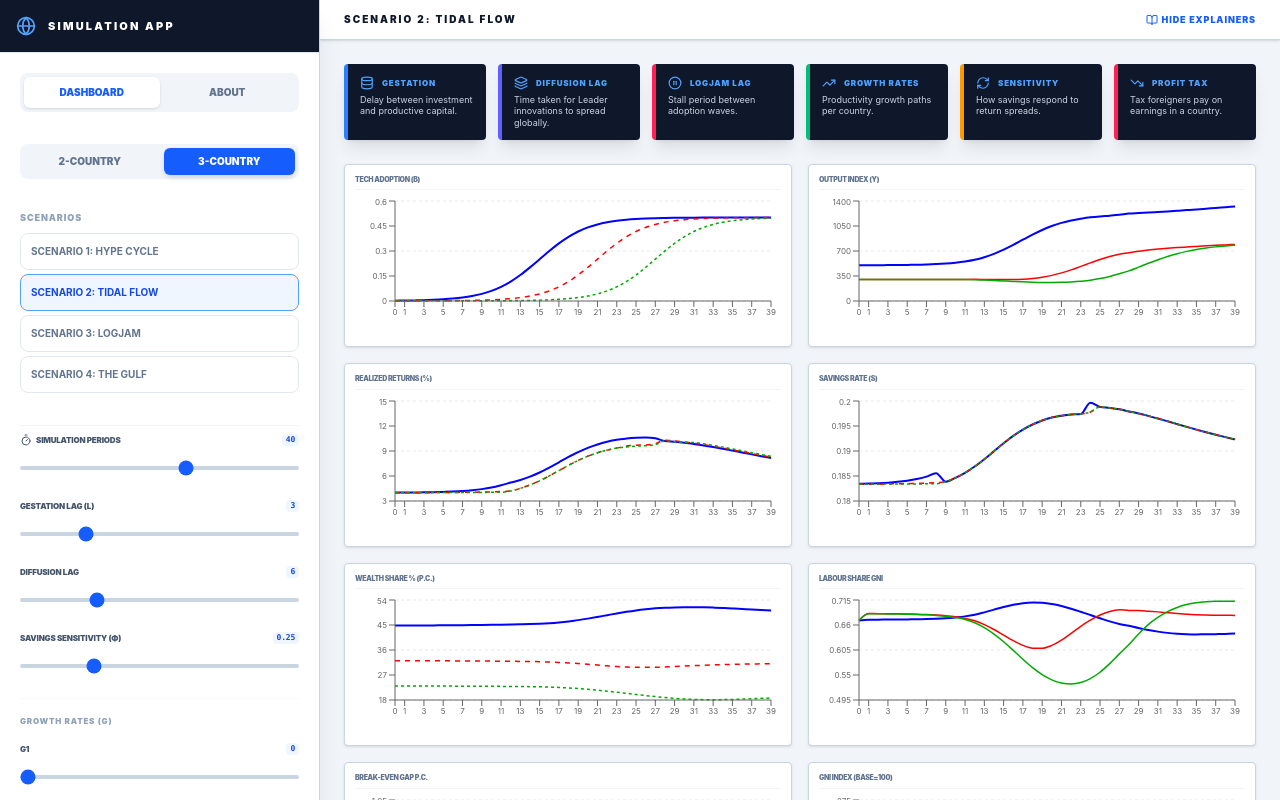
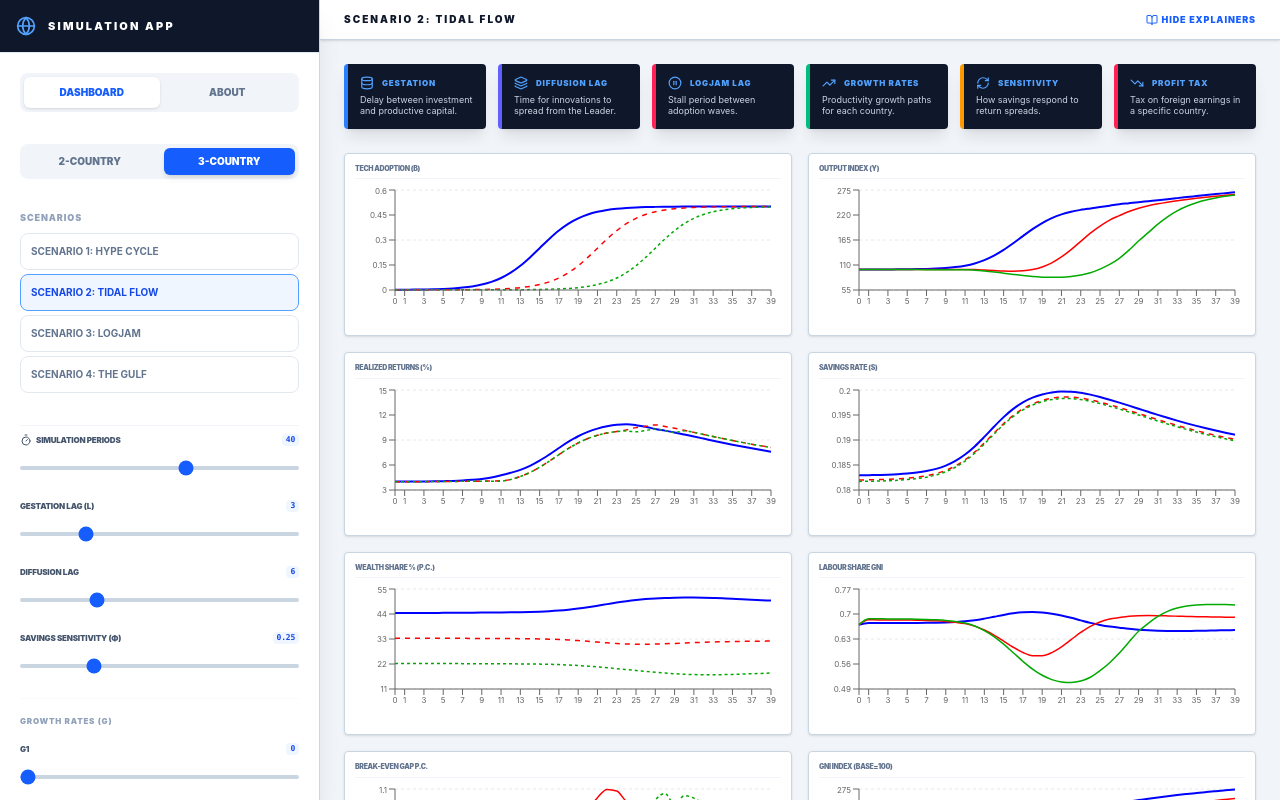
Before and after one commit to eltondusha/capital-flows-project, a React (Vite) app: page / in a window 1280 px wide. Built offline with nearby package versions, Linux system fonts and the light colour scheme.

Commit message:
Manual publish: Align logic with MATLAB models and update UI explainers

```diff
--- a/src/App.jsx
+++ b/src/App.jsx
@@ -1,14 +1,31 @@
 import React, { useState, useEffect, useMemo } from 'react';
 import {
   LineChart, Line, XAxis, YAxis, CartesianGrid, Tooltip, Legend, ResponsiveContainer,
-  AreaChart, Area, ComposedChart, Bar, ReferenceLine
+  ReferenceLine
 } from 'recharts';
 import {
-  Globe, Settings, Activity, TrendingUp, Layers, RefreshCw,
-  ChevronRight, Info, Database, TrendingDown, Layout, HelpCircle, BookOpen, FileText, Zap, Timer, PauseCircle
+  Globe, Activity, TrendingUp, Layers, RefreshCw,
+  ChevronRight, Database, TrendingDown, BookOpen, Zap, Timer, PauseCircle
 } from 'lucide-react';
 
-// --- MATH ENGINE (Direct Translation from MATLAB Logic) ---
+// --- ROBUST NUMERICAL UTILITIES ---
+
+const fzero = (func, low, high, iterations = 60) => {
+  let fLow = func(low);
+  let fHigh = func(high);
+  if (fLow * fHigh > 0) return Math.abs(fLow) < Math.abs(fHigh) ? low : high;
+
+  let mid = 0;
+  for (let i = 0; i < iterations; i++) {
+    mid = (low + high) / 2;
+    let fMid = func(mid);
+    if (fMid * fLow <= 0) high = mid;
+    else { low = mid; fLow = fMid; }
+  }
+  return mid;
+};
+
+// --- MATH ENGINE (Direct Translation from MATLAB) ---
 
 const get_y = (k, bt, rho, gamma, A, L) => {
   const task_agg = Math.max(1e-12, Math.pow(bt, 1 - rho) * Math.pow(k, rho) + Math.pow(1 - bt, 1 - rho) * Math.pow(L, rho));
@@ -18,60 +35,52 @@
 const get_r = (k, bt, rho, gamma, A, L, delta) => {
   if (k <= 1e-12) return 0.5;
   const task_agg = Math.max(1e-12, Math.pow(bt, 1 - rho) * Math.pow(k, rho) + Math.pow(1 - bt, 1 - rho) * Math.pow(L, rho));
-  const y = get_y(k, bt, rho, gamma, A, L);
-  const mpk = (gamma + (1 - gamma) * (Math.pow(bt, 1 - rho) * Math.pow(k, rho)) / task_agg) * (y / k);
-  return mpk - delta;
+  const share = (Math.pow(bt, 1 - rho) * Math.pow(k, rho)) / task_agg;
+  const y_over_k = get_y(k, bt, rho, gamma, A, L) / k;
+  return (gamma + (1 - gamma) * share) * y_over_k - delta;
 };
 
-const solve_ki_for_r = (r_target, bt, delta, A, L, gamma, rho) => {
-  let low = 1e-12, high = 1e8;
-  const f = (k) => get_r(k, bt, rho, gamma, A, L, delta) - r_target;
-  if (f(low) < 0) return low;
-  if (f(high) > 0) return high;
-  for (let i = 0; i < 60; i++) {
-    let mid = Math.exp((Math.log(low) + Math.log(high)) / 2);
-    if (f(mid) > 0) low = mid; else high = mid;
-  }
-  return (low + high) / 2;
+const solve_ki_for_r = (target_r, bt, delta, A, L, gamma, rho) => {
+  return fzero((k) => get_r(k, bt, rho, gamma, A, L, delta) - target_r, 1e-6, 1e8);
 };
 
-const calculate_ki_regime = (r_ref, V_vec, bt, delta, A, L, gamma, rho, w) => {
-  const n = V_vec.length;
-  const Ki_vec = new Array(n);
-  const aut_flags = new Array(n).fill(0);
-  for (let i = 0; i < n; i++) {
-    const r_local_at_V = get_r(V_vec[i], bt[i], rho, gamma, A[i], L[i], delta);
-    if (r_local_at_V > r_ref + w[i]) {
-      Ki_vec[i] = solve_ki_for_r(r_ref + w[i], bt[i], delta, A[i], L[i], gamma, rho);
-    } else if (r_local_at_V < r_ref) {
-      Ki_vec[i] = solve_ki_for_r(r_ref, bt[i], delta, A[i], L[i], gamma, rho);
-    } else {
-      Ki_vec[i] = V_vec[i];
-      aut_flags[i] = 1;
-    }
-  }
-  return { Ki_vec, aut_flags };
+// Net Return function for 2-Country sigmoid tax logic (from two_country_model.m)
+const get_r_net = (k, v, bt, delta, A, L, gamma, rho, w) => {
+  const rr = get_r(k, bt, rho, gamma, A, L, delta);
+  const scale = 0.01 * v;
+  const tax_weight = 1 / (1 + Math.exp(-(k - v) / scale));
+  return rr - tax_weight * w;
 };
 
-const solve_market_regime = (V_vec, bt, delta, A, L, gamma, rho, w) => {
-  const V_total = V_vec.reduce((a, b) => a + b, 0);
-  const obj_r = (r_test) => {
-    const { Ki_vec } = calculate_ki_regime(r_test, V_vec, bt, delta, A, L, gamma, rho, w);
-    return Ki_vec.reduce((a, b) => a + b, 0) - V_total;
+// Market Solvers
+const solve_2c_market = (V_vec, bt, delta, A, L, gamma, rho, w) => {
+  const V_tot = V_vec[0] + V_vec[1];
+  const obj = (ka) => get_r_net(ka, V_vec[0], bt[0], delta, A[0], L[0], gamma, rho, w[0]) -
+                     get_r_net(V_tot - ka, V_vec[1], bt[1], delta, A[1], L[1], gamma, rho, w[1]);
+  const ka_star = fzero(obj, 1e-9 * V_tot, 0.999 * V_tot);
+  return [ka_star, V_tot - ka_star];
+};
+
+const solve_3c_market = (V_vec, bt, delta, A, L, gamma, rho, w) => {
+  const V_tot = V_vec.reduce((a, b) => a + b, 0);
+  const get_Ki = (r_ref) => {
+    return V_vec.map((v, i) => {
+      const r_at_v = get_r(v, bt[i], rho, gamma, A[i], L[i], delta);
+      if (r_at_v > r_ref + w[i]) return solve_ki_for_r(r_ref + w[i], bt[i], delta, A[i], L[i], gamma, rho);
+      if (r_at_v < r_ref) return solve_ki_for_r(r_ref, bt[i], delta, A[i], L[i], gamma, rho);
+      return v;
+    });
   };
-  let low = -0.049, high = 5.0;
-  for (let i = 0; i < 60; i++) {
-    let mid = (low + high) / 2;
-    if (obj_r(mid) > 0) low = mid; else high = mid;
-  }
-  return calculate_ki_regime(low, V_vec, bt, delta, A, L, gamma, rho, w);
+  const obj_r = (r) => get_Ki(r).reduce((a, b) => a + b, 0) - V_tot;
+  const r_star = fzero(obj_r, -0.049, 10.0);
+  return get_Ki(r_star);
 };
 
 const SCENARIOS = [
-  { id: 'hype', name: 'Scenario 1: Hype Cycle', description: "Early peak in perceived tech adoption drives boom-bust capital cycles." },
-  { id: 'tidal', name: 'Scenario 2: Tidal Flow', description: "Standard S-curve diffusion with fixed temporal lags across regions." },
-  { id: 'logjam', name: 'Scenario 3: Logjam', description: "Staged adoption wave hits a structural innovation plateau before recovery." },
-  { id: 'gulf', name: 'Scenario 4: The Gulf', description: "Permanent developmental divide where followers fail to bridge the tech gap." }
+  { id: 'hype', name: 'Scenario 1: Hype Cycle' },
+  { id: 'tidal', name: 'Scenario 2: Tidal Flow' },
+  { id: 'logjam', name: 'Scenario 3: Logjam' },
+  { id: 'gulf', name: 'Scenario 4: The Gulf' }
 ];
 
 const App = () => {
@@ -79,105 +88,129 @@
   const [mode, setMode] = useState('3C');
   const [activeScenario, setActiveScenario] = useState('tidal');
   const [showExplainers, setShowExplainers] = useState(true);
+
   const [params, setParams] = useState({
     sigma: 0.4, delta: 0.05, phi: 0.25, gamma: 0.33,
     r_target: 0.04, l: 3, lag: 6, periods: 40, plateau: 8,
     g1: 0, g2: 0, g3: 0,
-    w1: 0.01, w2: 0.001, w3: 0.002
+    w1: 0.008, w2: 0.005, w3: 0.005
   });
 
   const simulationResults = useMemo(() => {
     const { sigma, delta, phi, gamma, r_target, l, lag, g1, g2, g3, w1, w2, w3, periods: T_sim, plateau } = params;
     const rho = (sigma - 1) / sigma;
-    const T = 60;
+    const T_full = 60;
     const n = mode === '2C' ? 2 : 3;
     const b_start = 0.001;
 
-    const L_vec = n === 2 ? [5.0, 1.0] : [5.0, 3.0, 3.0];
-    const A_0 = n === 2 ? [1.25, 1.0] : [1.25, 1.0, 0.8];
-    const g_vec = [g1, g2, g3];
+    // 1. Structural Setup from MATLAB
+    const L_vec = n === 2 ? [5.0, 2.5] : [5.0, 3.0, 1.0];
     const w_vec = [w1, w2, w3];
-    const t_axis = Array.from({ length: T + 1 }, (_, i) => i);
+    const target_ratios = n === 2 ? [1.5] : [2.0, 1.5]; // vs numeraire (last country)
 
-    const beta_paths = Array.from({ length: n }, () => Array(T + 1).fill(b_start));
-    let bP_A_extended = Array(T + 1).fill(b_start);
+    // 2. Calibration Routine (Finding A0 per capita)
+    const A0_numeraire = 1.0;
+    const k_ss_num = solve_ki_for_r(r_target, b_start, delta, A0_numeraire, 1.0, gamma, rho);
+    const y_ss_num = get_y(k_ss_num, b_start, rho, gamma, A0_numeraire, 1.0);
+
+    const A0_vec = new Array(n);
+    A0_vec[n - 1] = A0_numeraire;
+    for (let i = 0; i < n - 1; i++) {
+      const target_y = y_ss_num * target_ratios[i];
+      A0_vec[i] = fzero((a_guess) => {
+        const k = solve_ki_for_r(r_target, b_start, delta, a_guess, 1.0, gamma, rho);
+        return get_y(k, b_start, rho, gamma, a_guess, 1.0) - target_y;
+      }, 0.1, 10.0);
+    }
+
+    const K_init_pc = A0_vec.map(a => solve_ki_for_r(r_target, b_start, delta, a, 1.0, gamma, rho));
+    const Y_init_pc = K_init_pc.map((ki, i) => get_y(ki, b_start, rho, gamma, A0_vec[i], 1.0));
+    const s_base_vec = K_init_pc.map((ki, i) => (delta * ki) / Y_init_pc[i]);
+
+    // 3. Scenario Path Generation
+    const t_axis = Array.from({ length: T_full + 1 }, (_, i) => i);
+    const beta_paths = Array.from({ length: n }, () => Array(T_full + 1).fill(b_start));
+    let bP_Leader_ext = Array(T_full + 1).fill(b_start);
 
     if (activeScenario === 'hype') {
       const bA1 = t_axis.map(t => b_start + (0.05 - b_start) / (1 + Math.exp(-0.8 * (t - 5))));
       const s_peak = t_axis.map(t => (1 / (1 + Math.exp(-2.5 * (t - 3)))) * (1 / (1 + Math.exp(1.8 * (t - 7)))));
       const s_trough = t_axis.map(t => (1 / (1 + Math.exp(-1.2 * (t - 10)))) * (1 / (1 + Math.exp(0.6 * (t - 20)))));
       beta_paths[0] = bA1; beta_paths[1] = [...bA1];
-      if (n === 3) beta_paths[2] = Array(T + 1).fill(b_start);
-      bP_A_extended = bA1.map((v, i) => Math.max(1e-6, v + 0.4 * s_peak[i] - 0.05 * s_trough[i]));
+      bP_Leader_ext = bA1.map((v, i) => Math.max(1e-6, v + 0.4 * s_peak[i] - 0.05 * s_trough[i]));
     } else if (activeScenario === 'tidal') {
-      const bA2 = t_axis.map(t => b_start + 0.5 / (1 + Math.exp(-0.4 * (t - 15))));
+      const bA2 = t_axis.map(t => b_start + 0.5 / (1 + Math.exp(-0.45 * (t - 15))));
       beta_paths[0] = bA2;
       beta_paths[1] = t_axis.map((_, t) => t < lag ? b_start : bA2[t - lag]);
       if (n === 3) beta_paths[2] = t_axis.map((_, t) => t < 2 * lag ? b_start : bA2[t - 2 * lag]);
-      bP_A_extended = [...bA2];
+      bP_Leader_ext = [...bA2];
     } else if (activeScenario === 'logjam') {
-      const mid1 = 8;
-      const mid2 = mid1 + 8 + plateau;
-      const bA3 = t_axis.map(t => b_start + (0.25 / (1 + Math.exp(-0.8 * (t - mid1)))) + (0.30 / (1 + Math.exp(-0.8 * (t - mid2)))));
+      const bA3 = t_axis.map(t => b_start + (0.2 / (1 + Math.exp(-0.8 * (t - 8)))) + (0.3 / (1 + Math.exp(-0.8 * (t - (16 + plateau))))));
       beta_paths[0] = bA3;
       beta_paths[1] = t_axis.map((_, t) => t < lag ? b_start : bA3[t - lag]);
       if (n === 3) beta_paths[2] = t_axis.map((_, t) => t < 2 * lag ? b_start : bA3[t - 2 * lag]);
-      bP_A_extended = [...bA3];
+      bP_Leader_ext = [...bA3];
     } else {
-      const bA4 = t_axis.map(t => b_start + (0.5 / (1 + Math.exp(-0.6 * (t - 10)))) + (0.4 / (1 + Math.exp(-0.8 * (t - 22)))));
+      const bA4 = t_axis.map(t => b_start + (0.4 / (1 + Math.exp(-0.8 * (t - 10)))) + (0.5 / (1 + Math.exp(-0.8 * (t - 25)))));
       beta_paths[0] = bA4;
       beta_paths[1] = bA4.map(v => 0.1 * v);
-      if (n === 3) beta_paths[2] = Array(T + 1).fill(b_start);
-      bP_A_extended = [...bA4];
+      if (n === 3) beta_paths[2] = bA4.map(v => 0.02 * v);
+      bP_Leader_ext = [...bA4];
     }
 
-    const K_init_vec = A_0.map(a => solve_ki_for_r(r_target, b_start, delta, a, 1.0, gamma, rho));
-    const Y_initial_absolute = K_init_vec.map((ki, i) => get_y(ki, b_start, rho, gamma, A_0[i], 1.0));
-    const s_base_vec = K_init_vec.map((ki, i) => (delta * ki) / Y_initial_absolute[i]);
-
-    let P = Array.from({ length: n }, (_, i) => Array.from({ length: n }, (_, j) => (i === j ? K_init_vec[i] * L_vec[i] : 0)));
-    const pipelines = Array.from({ length: n }, (_, i) => Array(T + l + 10).fill(delta * K_init_vec[i] * L_vec[i]));
+    // 4. MAIN SIMULATION LOOP
+    let P = Array.from({ length: n }, (_, i) => Array.from({ length: n }, (_, j) => (i === j ? K_init_pc[i] * L_vec[i] : 0)));
+    const pipelines = Array.from({ length: n }, (_, i) => Array(T_full + l + 10).fill(delta * K_init_pc[i] * L_vec[i]));
     const history = [];
     let s_guess = [...s_base_vec];
 
-    const bP_paths_ext = beta_paths.map(p => [...p, ...Array(l + 10).fill(p[T])]);
-    const bP_A_ext = [...bP_A_extended, ...Array(l + 10).fill(bP_A_extended[T])];
+    const bP_paths_ext = beta_paths.map(p => [...p, ...Array(l + 10).fill(p[T_full])]);
+    const bP_L_ext = [...bP_Leader_ext, ...Array(l + 10).fill(bP_Leader_ext[T_full])];
+    const A_paths = A0_vec.map((a0, i) => t_axis.map(t => a0 * Math.pow(1 + [g1, g2, g3][i], t)));
+
+    let GNI_init_val = [];
 
     for (let t = 0; t < T_sim; t++) {
       const K_curr = Array(n).fill(0).map((_, j) => P.reduce((sum, row) => sum + row[j], 0));
       const V_curr = P.map(row => row.reduce((a, b) => a + b, 0));
+      const A_t = A_paths.map(p => p[t]);
       const bt_r = beta_paths.map(p => p[t]);
-      const A_curr = A_0.map((a, i) => a * Math.pow(1 + g_vec[i], t));
 
-      const Y = Array(n).fill(0).map((_, i) => get_y(K_curr[i], bt_r[i], rho, gamma, A_curr[i], L_vec[i]));
-      const r_real = Array(n).fill(0).map((_, i) => get_r(K_curr[i], bt_r[i], rho, gamma, A_curr[i], L_vec[i], delta));
+      const Y = Array(n).fill(0).map((_, i) => get_y(K_curr[i], bt_r[i], rho, gamma, A_t[i], L_vec[i]));
+      const r_real = Array(n).fill(0).map((_, i) => get_r(K_curr[i], bt_r[i], rho, gamma, A_t[i], L_vec[i], delta));
 
       const labor_inc = Y.map((y, i) => y - (r_real[i] + delta) * K_curr[i]);
-      const cap_income = Array(n).fill(0).map((_, row) => {
+      const cap_income = Array(n).fill(0).map((_, owner) => {
         let inc = 0;
-        for (let col = 0; col < n; col++) { inc += P[row][col] * (r_real[col] + delta - (row !== col ? w_vec[col] : 0)); }
+        for (let loc = 0; loc < n; loc++) inc += P[owner][loc] * (r_real[loc] + delta - (owner !== loc ? w_vec[loc] : 0));
         return inc;
       });
       const GNI = labor_inc.map((li, i) => li + cap_income[i]);
-      const LS = labor_inc.map((li, i) => li / (GNI[i] + 1e-12));
-      const v_pc = V_curr.map((v, i) => v / L_vec[i]);
-      const wealth_share = v_pc.map(v => (v / v_pc.reduce((a, b) => a + b, 0)) * 100);
+      if (t === 0) GNI_init_val = [...GNI];
 
-      const idx_f = Math.min(T, t + l);
-      const bt_f = bP_paths_ext.map((p, i) => i === 0 ? bP_A_ext[idx_f] : p[idx_f]);
-      const A_f = A_0.map((a, i) => a * Math.pow(1 + g_vec[i], idx_f));
+      // Step B: Rational Foresight
+      const idx_f = Math.min(T_full, t + l);
+      const bt_f = bP_paths_ext.map((p, i) => i === 0 ? bP_L_ext[idx_f] : p[idx_f]);
+      const A_f = A_paths.map(p => p[idx_f]);
       const V_fixed = V_curr.map((v, i) => {
         let surv = v * Math.pow(1 - delta, l);
-        for (let m = 1; m < l; m++) { surv += pipelines[i][t + m] * Math.pow(1 - delta, l - m); }
+        for (let m = 1; m < l; m++) surv += pipelines[i][t + m] * Math.pow(1 - delta, l - m);
         return surv;
       });
 
       for (let iter = 0; iter < 50; iter++) {
         const V_proj = V_fixed.map((v, i) => v + s_guess[i] * GNI[i]);
-        const { Ki_vec } = solve_market_regime(V_proj, bt_f, delta, A_f, L_vec, gamma, rho, w_vec);
-        const r_yield = Ki_vec.map((k, i) => {
-          const r_raw = get_r(k, bt_f[i], rho, gamma, A_f[i], L_vec[i], delta);
-          return r_raw - (k > V_proj[i] + 1e-7 ? w_vec[i] : 0);
+        const K_f = mode === '2C' ? solve_2c_market(V_proj, bt_f, delta, A_f, L_vec, gamma, rho, w_vec)
+                                 : solve_3c_market(V_proj, bt_f, delta, A_f, L_vec, gamma, rho, w_vec);
+        const V_world = V_proj.reduce((a, b) => a + b, 0);
+        const rr_f = K_f.map((k, i) => get_r(k, bt_f[i], rho, gamma, A_f[i], L_vec[i], delta));
+        const r_yield = V_proj.map((_, owner) => {
+          let yieldVal = 0;
+          for (let loc = 0; loc < n; loc++) {
+            const share = K_f[loc] / V_world;
+            yieldVal += share * (rr_f[loc] - (owner !== loc ? w_vec[loc] : 0));
+          }
+          return yieldVal;
         });
         const s_new = s_base_vec.map((sb, i) => Math.max(0, sb + phi * (r_yield[i] - r_target)));
         if (Math.max(...s_new.map((v, i) => Math.abs(v - s_guess[i]))) < 1e-6) break;
@@ -186,36 +219,36 @@
 
       pipelines.forEach((p, i) => { p[t + l] = s_guess[i] * GNI[i]; });
 
+      // Step D: Evolution
       const K_prev = [...K_curr];
       P = P.map(row => row.map(v => v * (1 - delta)));
       for (let i = 0; i < n; i++) P[i][i] += pipelines[i][t + 1];
       const V_new = P.map(row => row.reduce((a, b) => a + b, 0));
-      const bt_next = bP_paths_ext.map((p, i) => i === 0 ? bP_A_ext[t + 1] : p[t + 1]);
-      const A_next = A_0.map((a, i) => a * Math.pow(1 + g_vec[i], t + 1));
-      const { Ki_vec: K_target } = solve_market_regime(V_new, bt_next, delta, A_next, L_vec, gamma, rho, w_vec);
+      const bt_next = bP_paths_ext.map((p, i) => i === 0 ? bP_L_ext[t + 1] : p[t + 1]);
+      const A_next = A_paths.map(p => p[Math.min(T_full, t + 1)]);
+      const K_target = mode === '2C' ? solve_2c_market(V_new, bt_next, delta, A_next, L_vec, gamma, rho, w_vec)
+                                     : solve_3c_market(V_new, bt_next, delta, A_next, L_vec, gamma, rho, w_vec);
       const V_tot_new = V_new.reduce((a, b) => a + b, 0);
       for (let r = 0; r < n; r++) {
-        for (let c = 0; c < n; c++) {
-          if (V_tot_new > 1e-9) P[r][c] = V_new[r] * (K_target[c] / V_tot_new);
-        }
+        for (let c = 0; c < n; c++) if (V_tot_new > 1e-9) P[r][c] = V_new[r] * (K_target[c] / V_tot_new);
       }
+
+      const v_pc = V_curr.map((v, i) => v / L_vec[i]);
+      const wealth_pc_total = v_pc.reduce((a, b) => a + b, 0);
+      const ws = v_pc.map(v => (v / wealth_pc_total) * 100);
 
       history.push({
         t,
-        beta1: bt_r[0], beta2: bt_r[1], beta3: bt_r[2] || 0,
-        betaP: activeScenario === 'hype' ? bP_A_ext[t] : null,
-        Y1: (Y[0] / Y_initial_absolute[0]) * 100, Y2: (Y[1] / Y_initial_absolute[1]) * 100, Y3: n === 3 ? (Y[2] / Y_initial_absolute[2]) * 100 : 0,
+        beta1: bt_r[0], beta2: bt_r[1], beta3: bt_r[2] || 0, betaP: activeScenario === 'hype' ? bP_L_ext[t] : null,
+        Y1: (Y[0] / (Y_init_pc[0] * L_vec[0])) * 100, Y2: (Y[1] / (Y_init_pc[1] * L_vec[1])) * 100, Y3: n === 3 ? (Y[2] / (Y_init_pc[2] * L_vec[2])) * 100 : 0,
         r1: r_real[0] * 100, r2: r_real[1] * 100, r3: (r_real[2] || 0) * 100,
         s1: s_guess[0], s2: s_guess[1], s3: s_guess[2] || 0,
-        sh1: wealth_share[0], sh2: wealth_share[1], sh3: wealth_share[2] || 0,
-        ls1: LS[0], ls2: LS[1], ls3: LS[2] || 0,
+        sh1: ws[0], sh2: ws[1], sh3: ws[2] || 0,
+        ls1: labor_inc[0] / GNI[0], ls2: labor_inc[1] / GNI[1], ls3: labor_inc[2] ? labor_inc[2] / GNI[2] : 0,
         be1: ((K_target[0] - (1 - delta) * K_prev[0]) - delta * K_prev[0]) / L_vec[0],
         be2: ((K_target[1] - (1 - delta) * K_prev[1]) - delta * K_prev[1]) / L_vec[1],
         be3: n === 3 ? ((K_target[2] - (1 - delta) * K_prev[2]) - delta * K_prev[2]) / L_vec[2] : 0,
-        GNI1: GNI[0] / (history[0]?.GNI_raw1 || GNI[0]) * 100,
-        GNI2: GNI[1] / (history[0]?.GNI_raw2 || GNI[1]) * 100,
-        GNI3: GNI[2] / (history[0]?.GNI_raw3 || GNI[2] || 1) * 100,
-        GNI_raw1: GNI[0], GNI_raw2: GNI[1], GNI_raw3: GNI[2] || 0
+        GNI1: GNI[0] / GNI_init_val[0] * 100, GNI2: GNI[1] / GNI_init_val[1] * 100, GNI3: (GNI[2] || 1) / (GNI_init_val[2] || 1) * 100
       });
     }
     return history;
@@ -223,7 +256,6 @@
 
   return (
     <div className="flex h-screen bg-slate-100 overflow-hidden font-sans text-slate-900">
-      {/* SIDEBAR */}
       <aside className="w-80 bg-white border-r border-slate-300 flex flex-col shadow-xl z-20">
         <div className="p-4 border-b border-slate-200 flex items-center space-x-3 bg-slate-900 text-white">
           <Globe className="w-5 h-5 text-blue-400" />
@@ -286,14 +318,14 @@
               {showExplainers && (
                 <div className="mb-6 grid grid-cols-3 xl:grid-cols-6 gap-3">
                   <ExplainerCard icon={<Database className="w-3.5 h-3.5" />} title="Gestation" text="Delay between investment and productive capital." color="border-blue-500" />
-                  <ExplainerCard icon={<Layers className="w-3.5 h-3.5" />} title="Diffusion Lag" text="Time taken for Leader innovations to spread globally." color="border-indigo-500" />
+                  <ExplainerCard icon={<Layers className="w-3.5 h-3.5" />} title="Diffusion Lag" text="Time for innovations to spread from the Leader." color="border-indigo-500" />
                   <ExplainerCard icon={<PauseCircle className="w-3.5 h-3.5" />} title="Logjam Lag" text="Stall period between adoption waves." color="border-rose-500" />
-                  <ExplainerCard icon={<TrendingUp className="w-3.5 h-3.5" />} title="Growth Rates" text="Productivity growth paths per country." color="border-emerald-500" />
+                  <ExplainerCard icon={<TrendingUp className="w-3.5 h-3.5" />} title="Growth Rates" text="Productivity growth paths for each country." color="border-emerald-500" />
                   <ExplainerCard icon={<RefreshCw className="w-3.5 h-3.5" />} title="Sensitivity" text="How savings respond to return spreads." color="border-amber-500" />
-                  <ExplainerCard icon={<TrendingDown className="w-3.5 h-3.5" />} title="Profit Tax" text="Tax foreigners pay on earnings in a country." color="border-rose-500" />
+                  <ExplainerCard icon={<TrendingDown className="w-3.5 h-3.5" />} title="Profit Tax" text="Tax on foreign earnings in a specific country." color="border-rose-500" />
                 </div>
               )}
-              <div className="grid grid-cols-2 gap-4 items-start">
+              <div className="grid grid-cols-2 gap-4 items-start pb-10">
                 <ChartBlock title="Tech Adoption (β)"><ResponsiveContainer width="100%" height={140}><LineChart data={simulationResults} margin={{ top: 5, right: 10, left: -20, bottom: 5 }}><CartesianGrid strokeDasharray="3 3" vertical={false} stroke="#e2e8f0" /><XAxis dataKey="t" fontSize={8} /><YAxis fontSize={8} domain={['auto', 'auto']} /><Tooltip content={<SimpleTooltip />} /><Line type="monotone" dataKey="beta1" name="Leader" stroke="#0000ff" strokeWidth={2} dot={false} isAnimationActive={false} /><Line type="monotone" dataKey="beta2" name="Follower" stroke="#ff0000" strokeWidth={1.5} dot={false} strokeDasharray="5 5" isAnimationActive={false} />{mode === '3C' && <Line type="monotone" dataKey="beta3" name="Laggard" stroke="#00aa00" strokeWidth={1.5} dot={false} strokeDasharray="3 3" isAnimationActive={false} />}{activeScenario === 'hype' && <Line type="monotone" dataKey="betaP" name="Perceived" stroke="#0000ff" strokeWidth={1} dot={false} strokeDasharray="2 2" opacity={0.3} isAnimationActive={false} />}</LineChart></ResponsiveContainer></ChartBlock>
                 <ChartBlock title="Output Index (Y)"><ResponsiveContainer width="100%" height={140}><LineChart data={simulationResults} margin={{ top: 5, right: 10, left: -20, bottom: 5 }}><CartesianGrid strokeDasharray="3 3" vertical={false} stroke="#e2e8f0" /><XAxis dataKey="t" fontSize={8} /><YAxis fontSize={8} domain={['auto', 'auto']} /><Line type="monotone" dataKey="Y1" stroke="#0000ff" strokeWidth={2} dot={false} isAnimationActive={false} /><Line type="monotone" dataKey="Y2" stroke="#ff0000" strokeWidth={1.5} dot={false} isAnimationActive={false} />{mode === '3C' && <Line type="monotone" dataKey="Y3" stroke="#00aa00" strokeWidth={1.5} dot={false} isAnimationActive={false} />}</LineChart></ResponsiveContainer></ChartBlock>
                 <ChartBlock title="Realized Returns (%)"><ResponsiveContainer width="100%" height={140}><LineChart data={simulationResults} margin={{ top: 5, right: 10, left: -20, bottom: 5 }}><CartesianGrid strokeDasharray="3 3" vertical={false} stroke="#e2e8f0" /><XAxis dataKey="t" fontSize={8} /><YAxis fontSize={8} domain={['auto', 'auto']} /><Line type="monotone" dataKey="r1" stroke="#0000ff" strokeWidth={2} dot={false} isAnimationActive={false} /><Line type="monotone" dataKey="r2" stroke="#ff0000" strokeWidth={1.5} dot={false} strokeDasharray="5 5" isAnimationActive={false} />{mode === '3C' && <Line type="monotone" dataKey="r3" stroke="#00aa00" strokeWidth={1.5} dot={false} strokeDasharray="3 3" isAnimationActive={false} />}</LineChart></ResponsiveContainer></ChartBlock>
@@ -318,7 +350,7 @@
 );
 
 const AboutPage = () => (
-  <div className="max-w-4xl mx-auto bg-white p-10 shadow-2xl space-y-12 rounded-sm">
+  <div className="max-w-4xl mx-auto bg-white p-10 shadow-2xl space-y-12 rounded-sm mb-10">
     <div className="border-b border-slate-100 pb-6 flex items-center space-x-4"><div className="bg-blue-600 p-3 rounded-xl text-white"><BookOpen className="w-6 h-6" /></div><div><h2 className="text-2xl font-black uppercase tracking-tight text-slate-800 leading-none">Logic Documentation</h2><p className="text-slate-400 text-sm font-bold uppercase tracking-widest mt-1">Layman's Guide to Capital Flows</p></div></div>
     <section><h3 className="text-lg font-black text-blue-600 mb-3 uppercase flex items-center tracking-tight"><ChevronRight className="w-5 h-5 mr-1" /> The Core Concept</h3><p className="text-slate-600 leading-relaxed italic">Think of "Capital" as the machines and software needed for production. When one country discovers a better way to work (Tech Adoption), it becomes more profitable to invest there, drawing money away from other nations.</p></section>
     <section><h3 className="text-lg font-black text-blue-600 mb-4 uppercase flex items-center tracking-tight"><ChevronRight className="w-5 h-5 mr-1" /> Scenario Analysis</h3><div className="grid grid-cols-2 gap-4">
@@ -336,7 +368,7 @@
       <Mechanism title="Gestation & Foresight" text="Wealth isn't instant. People save today for productive capital in years, requiring accurate predictions of future returns." />
       <Mechanism title="Savings Sensitivity" text="Determines how aggressively savings respond to interest rates (return spreads) between countries." />
       <Mechanism title="Diffusion Lag" text="New technologies don't spread instantly. It takes time for innovations to reach other countries, creating a development delay." />
-      <Mechanism title="Logjam Lag (Plateau)" text="Represents a structural barrier or bottleneck that stalls technological adoption between two distinct waves of innovation." />
+      <Mechanism title="Logjam Lag (Plateau)" text="Represents a structural barrier that stalls technological adoption between innovation waves." />
       <Mechanism title="Profit Tax" text="A tax foreigners pay on earnings earned in that country. Higher taxes make a country less attractive for international capital." />
     </div></section>
   </div>
```
